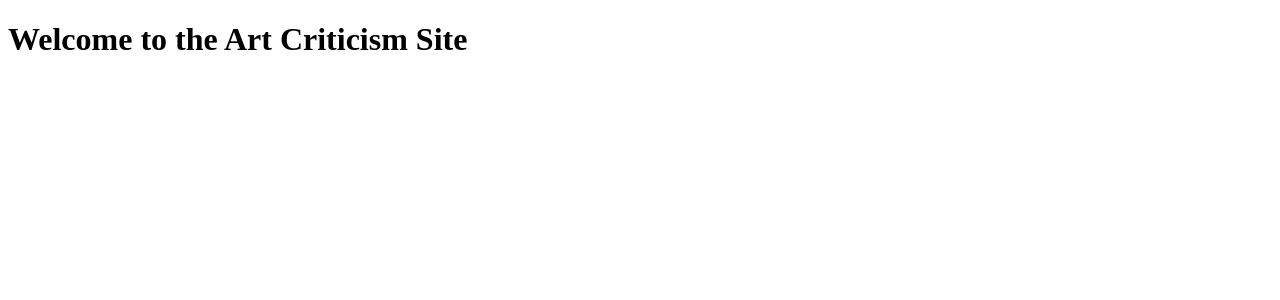
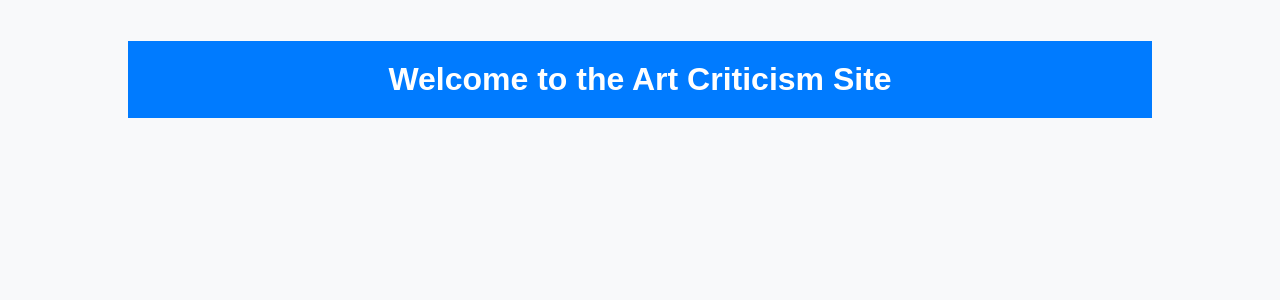
Before and after one commit to BristolGeza/Art-Criticism, a Django app: page / in a window 1280 px wide. Shown: the top 300 px of the page. Run offline with Django 4.2, Linux system fonts and the light colour scheme; data that the repository does not hold is empty.

Commit message:
add site

```diff
--- a/art/templates/art/post_list.html
+++ b/art/templates/art/post_list.html
@@ -6,15 +6,50 @@
     <meta http-equiv="X-UA-Compatible" content="IE=edge">
     <meta name="viewport" content="width=device-width, initial-scale=1.0">
     <title>Art Criticism</title>
+
 </head>
+<style>
+body {
+    font-family: Arial, sans-serif;
+    margin: 0;
+    padding: 0;
+    background-color: #f8f9fa;
+    color: #343a40;
+}
 
+h1 {
+    text-align: center;
+    padding: 20px;
+    background-color: #007bff;
+    color: #ffffff;
+}
+
+h2 {
+    color: #007bff;
+    border-bottom: 2px solid #007bff;
+    padding-bottom: 10px;
+}
+
+p {
+    padding: 10px 0;
+}
+
+.container {
+    width: 80%;
+    margin: auto;
+    overflow: hidden;
+    padding: 20px;
+}
+</style>
 <body>
+    <div class="container">
         <h1>Welcome to the Art Criticism Site</h1>
         {% for post in object_list %}
         <h2>{{post.title}}</h2>
         <p>{{post.excerpt}}</p>
         <p>Author: {{post.author}}</p>
         {% endfor %}
+    </div>
 </body>
 
 </html>
--- a/codestar/settings.py
+++ b/codestar/settings.py
@@ -3,6 +3,7 @@ import os
 import dj_database_url
 if os.path.isfile('env.py'):
     import env
+
 
 # Build paths inside the project like this: BASE_DIR / 'subdir'.
 BASE_DIR = Path(__file__).resolve().parent.parent
```
Lines whose indentation alone changed are shown as unchanged.
